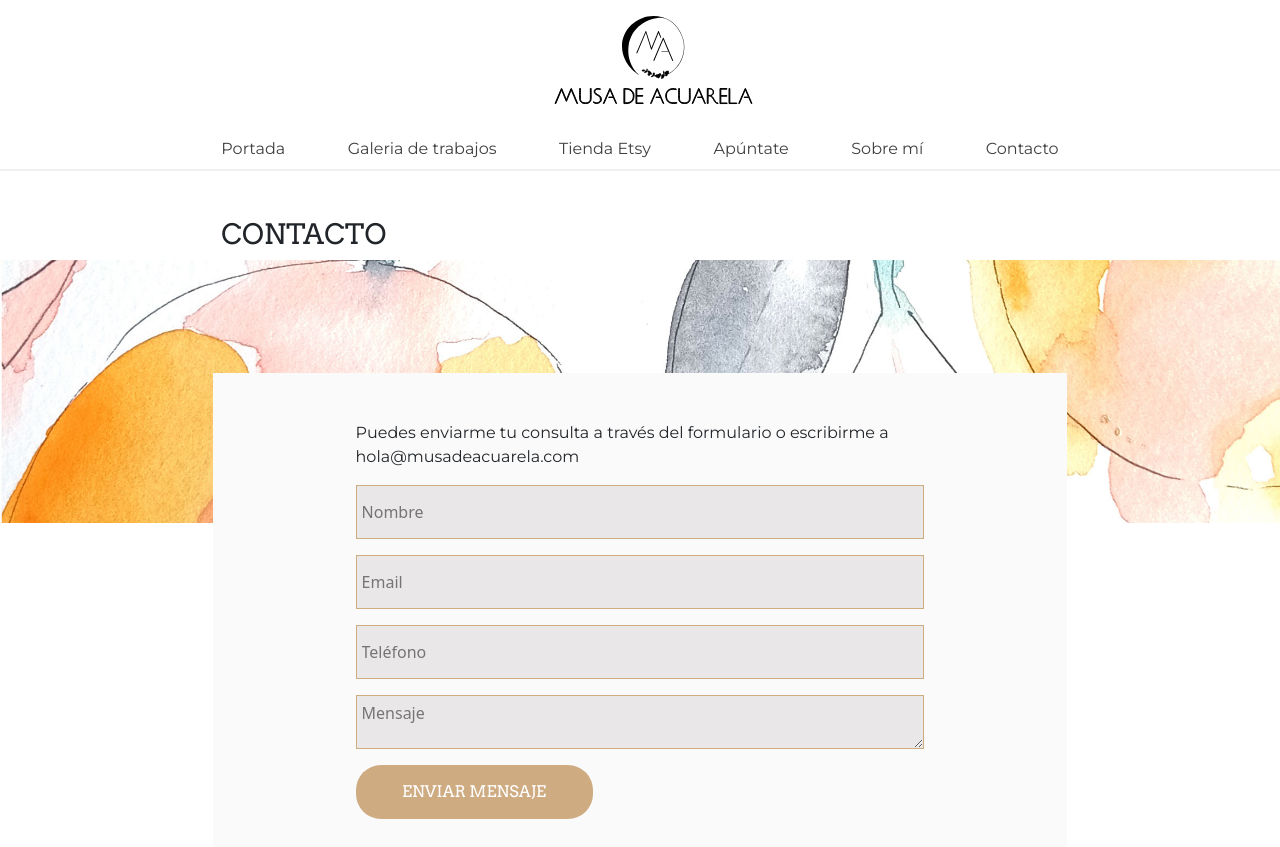
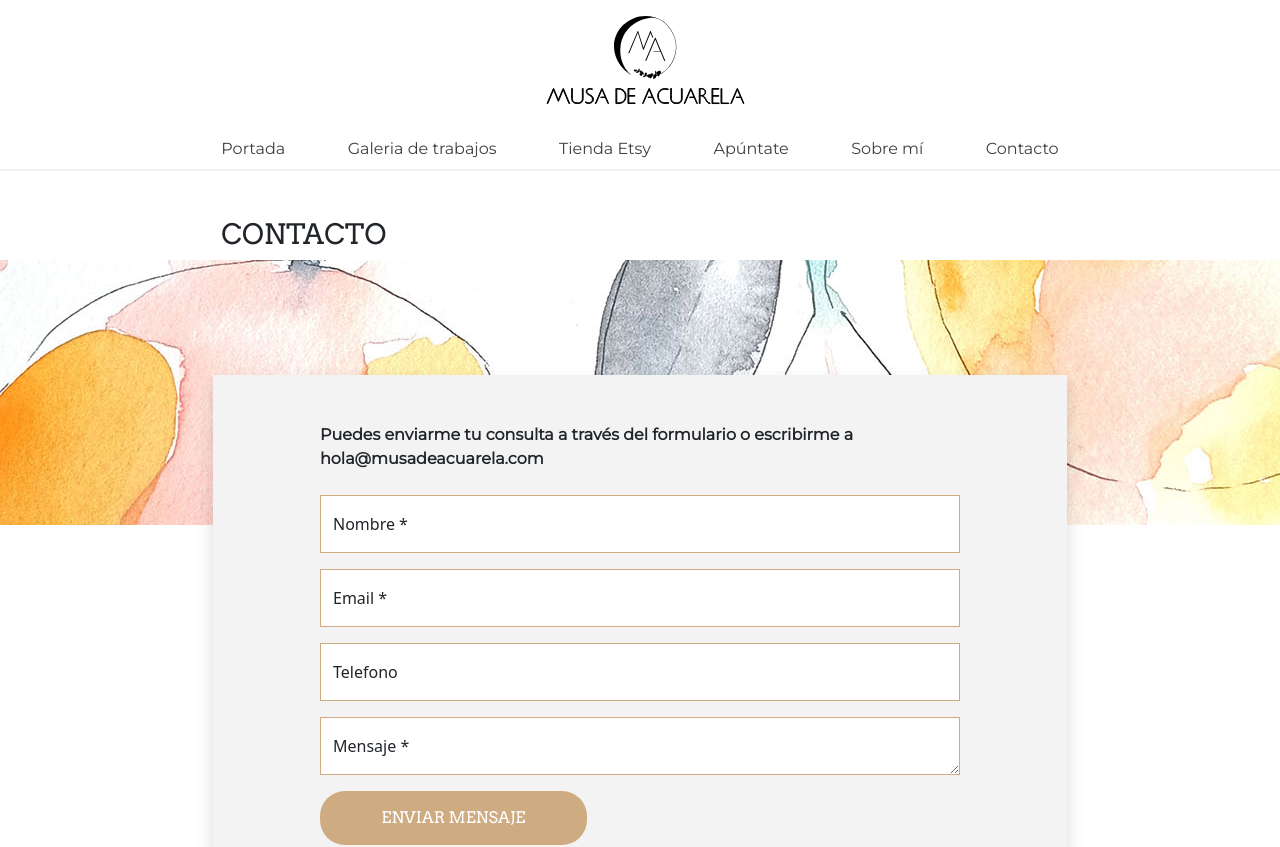
Before and after one commit to sani7915/MusaExplorations, a React (Create React App) app: page /contacto in a window 1280 px wide. Shown: the top 847 px of the page. Built offline with nearby package versions, Linux system fonts and the light colour scheme.

Commit message:
Estilos e Email.js en Contacto

```diff
--- a/src/Componentes/Contacto/Contacto.jsx
+++ b/src/Componentes/Contacto/Contacto.jsx
@@ -1,15 +1,47 @@
-import React, { useRef, useState } from 'react';
+import React, { useEffect, useRef, useState } from 'react';
 import emailjs from '@emailjs/browser';
+import naranjas from '../../images/naranjas_mod.jpg'
 
 
 
 const Contacto = () => {
+    const form = useRef();
+    const [btnValue, setBtnValue] = useState('ENVIAR MENSAJE')
+    const [nombre, setNombre] = useState(0);
+    const [nombreInvalid, setNombreInvalid] = useState(true);
+    const [email, setEmail] = useState(0);
+    const [emailInvalid, setEmailInvalid] = useState(true)
+    const [mensaje, setMensaje] = useState(0)
+    const [mensajeInvalid, setMensajeInvalid] = useState(true)
 
-    const [btnValue, setBtnValue] = useState('ENVIAR MENSAJE')
-    const form = useRef();
 
-    const sendEmail = (e) => {
+    console.log(nombre, email);
+
+    useEffect(() => {
+
+        if (nombre > 0) {
+            setNombreInvalid(true)
+        }
+        if (email > 0) {
+            setEmailInvalid(true)
+        } if (mensaje > 0) {
+            setMensajeInvalid(true)
+        }
+    }, [{ nombre, email, mensaje }])
+
+    const validarCampos = (e) => {
         e.preventDefault();
+        if (nombre === 0) {
+            setNombreInvalid(false)
+            return false;
+        } else if (email === 0) {
+            setEmailInvalid(false)
+            return false
+        } else if (mensaje === 0) {
+            setMensajeInvalid(false)
+            return false
+        } else {
+
             setBtnValue('ENVIANDO...')
 
             emailjs.sendForm('default_service', 'template_7kvhw4i', form.current, '8yPxOUus9ogutU2u8')
@@ -21,29 +53,71 @@ const Contacto = () => {
                     setBtnValue('ENVIAR MENSAJE')
                     console.log(error.text);
                 });
-    };
+        }
+    }
+
 
     return (
-        <div>
-            <div className="col-11 col-md-11 col-lg-10 col-xl-8 m-auto mt-5 ">
+        <div className='d-flex flex-column align-items-center justify-content-center p-0'>
+            <div className="d-none d-lg-block col-11 col-md-11 col-lg-10 col-xl-8 m-auto mt-5 ">
                 <h1 className="fs-3 arvo lh-sm ps-md-2">CONTACTO</h1>
             </div>
-            <div className='naranjas_back_img'></div>
-            <div className="back_form d-flex flex-column col-11 col-md-10 col-xl-8 m-auto position-relative">
-                <div className="col-11 col-md-10 col-xl-8 m-auto ">
-                    <p className="mt-5">
+            <div className='container-fluid px-0 '>
+                <img src={naranjas} alt="" className='w-100 naranjas img-fluid' />
+            </div>
+            <div className="form_contacto d-flex flex-column col-11 col-lg-10 col-xl-8  shadow ">
+                <div className='d-flex flex-column align-items-center'>
+                    <h1 className="fs-3 arvo lh-sm pt-3 d-lg-none">CONTACTO</h1>
+                    <p className="text-center text-md-start px-3 p-md-0 m-0 col-md-10 col-lg-11 col-xl-9 mt-lg-5 fw-bold ">
                         Puedes enviarme tu consulta a través del formulario o escribirme a hola@musadeacuarela.com
                     </p>
-                    <form ref={form} onSubmit={sendEmail} className="d-flex flex-column gap-3 mb-5">
-                        <input type="text" className="input-style" placeholder="Nombre" name='nombre' />
-                        <input type="email" className="input-style" placeholder="Email" name='email' />
-                        <input type="text" className="input-style" placeholder="Teléfono" name='telefono' />
-                        <textarea className="input-style" placeholder="Mensaje" name='mensaje' />
+                </div>
+                <div className="bg_form_contacto col-11 col-xl-9 m-auto p-4 p-lg-0 mt-3 mt-md-0 mb-4 mb-md-5 mt-lg-4">
+                    <form ref={form} onSubmit={validarCampos} className="d-flex flex-column gap-3">
+                        <div className='input-group'>
+                            <div className={
+                                nombreInvalid
+                                    ? 'form-floating' : 'form-floating is-invalid  '}>
+                                <input type="text" onInput={(e) => setNombre(parseInt(e.target.value.length))} className={nombreInvalid ? 'form-control input-style' : 'form-control input-style is-invalid'} placeholder="" name='nombre'/>
+                                <label>Nombre *</label>
+                            </div>
+                            <div className="invalid-feedback">
+                                *Este campo es obligatorio
+                            </div>
+                        </div>
+                        <div className='input-group'>
+                            <div className={emailInvalid ? 'form-floating' : 'form-floating is-invalid  '}>
+                                <input type="email" onInput={(e) => setEmail(parseInt(e.target.value.length))} className={emailInvalid ? 'form-control input-style' : 'form-control input-style is-invalid'} placeholder="" name='email'/>
+                                <label>Email *</label>
+                            </div>
+                            <div className="invalid-feedback">
+                                *Este campo es obligatorio
+                            </div>
+                        </div>
+                        <div className='input-group'>
+                            <div className='form-floating'>
+                                <input type="text" className='form-control input-style' placeholder="" name='telefono' />
+                                <label>Telefono</label>
+                            </div>
+                        </div>
+                        <div className='input-group'>
+                            <div className={mensajeInvalid ? 'form-floating' : 'form-floating is-invalid  '}>
+                                <textarea type="text" onInput={(e) => setMensaje(parseInt(e.target.value.length))} className={mensajeInvalid ? 'form-control input-style' : 'form-control input-style is-invalid'} placeholder="" name='mensaje' />
+                                <label>Mensaje *</label>
+                            </div>
+                            <div className="invalid-feedback">
+                                *Este campo es obligatorio
+                            </div>
+                        </div>
+
+
+
                         <div className="col col-md-5">
                             <input type='submit' value={btnValue} className="form_button" />
                         </div>
                     </form>
                 </div>
+
             </div>
         </div>
     )
--- a/src/Componentes/Contacto/contacto.scss
+++ b/src/Componentes/Contacto/contacto.scss
@@ -1,13 +1,15 @@
-.naranjas_back_img {
-    background-image: url('../../images/naranjas_mod.jpg');
-    background-repeat: no-repeat;
-    background-size: cover;
-    height: 263px;
+.naranjas{
+    min-height: 265px;
+    object-fit: cover;
 }
-
-.back_form {
-    background-color: #FAFAFA ;
-    position: absolute;
-    bottom: 150px;
+.bg_form_contacto{
+    background-color:#F3F3F3;
 
 }
+.form_contacto {
+    background-color: white;
+    margin-top:-150px;
+    @media(min-width:768px) {
+        background-color:#F3F3F3;
+    }
+}
--- a/src/Componentes/Navbar/Navbar.jsx
+++ b/src/Componentes/Navbar/Navbar.jsx
@@ -27,7 +27,7 @@ const Navbar = () => {
                     </button>
                 </div>
                 <div className={mostrarOcultar ? 'visually-hidden' : 'd-flex justify-content-start justify-content-md-center col-7'}>
-                    <Link to={'/'} className="nav-link  mb-4 ms-3 d-flex flex-md-column align-items-center justify-content-center gap-2 ">
+                    <Link to={'/'} className="nav-link mb-4 d-flex flex-md-column align-items-center justify-content-center gap-2 ">
                         <img src={logo} alt=""  className='p-0 w-logo mt-3' />
                         <img src={logoMusa} alt="" width={199} className='d-none d-md-block' />
                     </Link>
--- a/src/SCSS/App.scss
+++ b/src/SCSS/App.scss
@@ -39,14 +39,25 @@ p{
   font-family: "Arvo", serif;
 }
 
+.form-control {
+  border: none;
+  &:focus{
+    box-shadow:0px 0px 0.5px 1px   #cfab82;;
+    border: 1px solid #c89e6f;
+  }
+}
 .input-style {
-  background-color: #e9e7e7;
+  // background-color: #e9e7e7;
   border: 1px solid #cfab82;
   width: 100%;
   padding: 5px;
   height: 54px;
+  border-radius: 0;
 }
 
+.form-floating .is-invalid{
+  background-image: none;
+}
 
 .form_button {
   background-color:#cfab82; ;
```
Also changed, not shown: src/Componentes/Contacto/TextArea.jsx (added, +16 -0 lines), src/Componentes/InputForm/InputForm.jsx (added, +16 -0 lines), src/images/naranjas_mod.jpg. Lines whose indentation alone changed are shown as unchanged.
